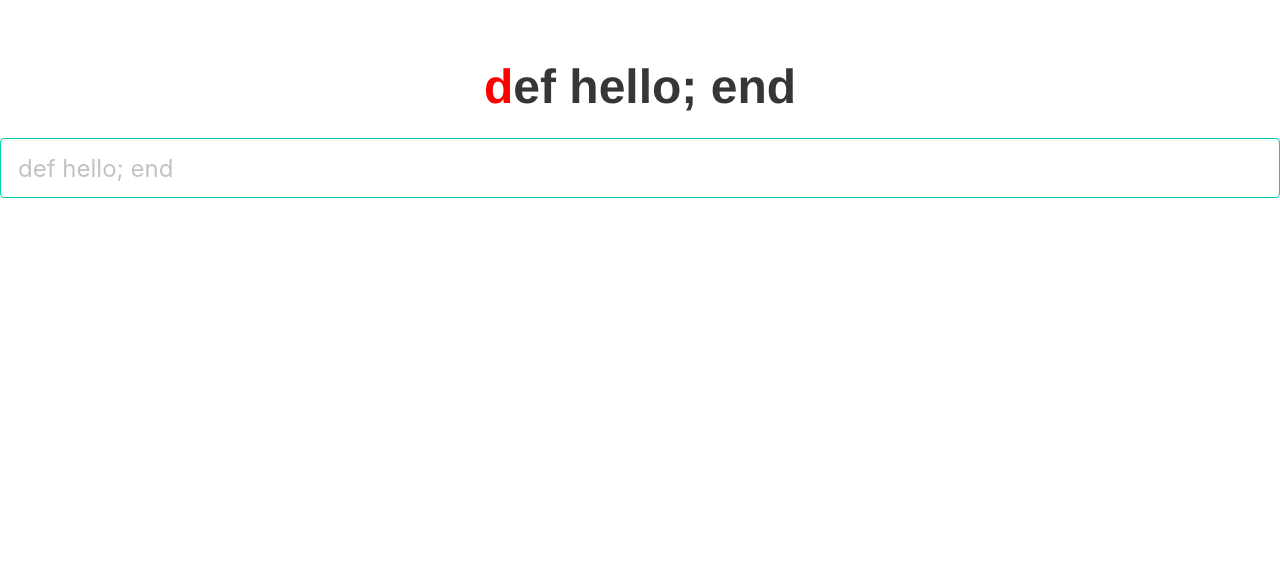
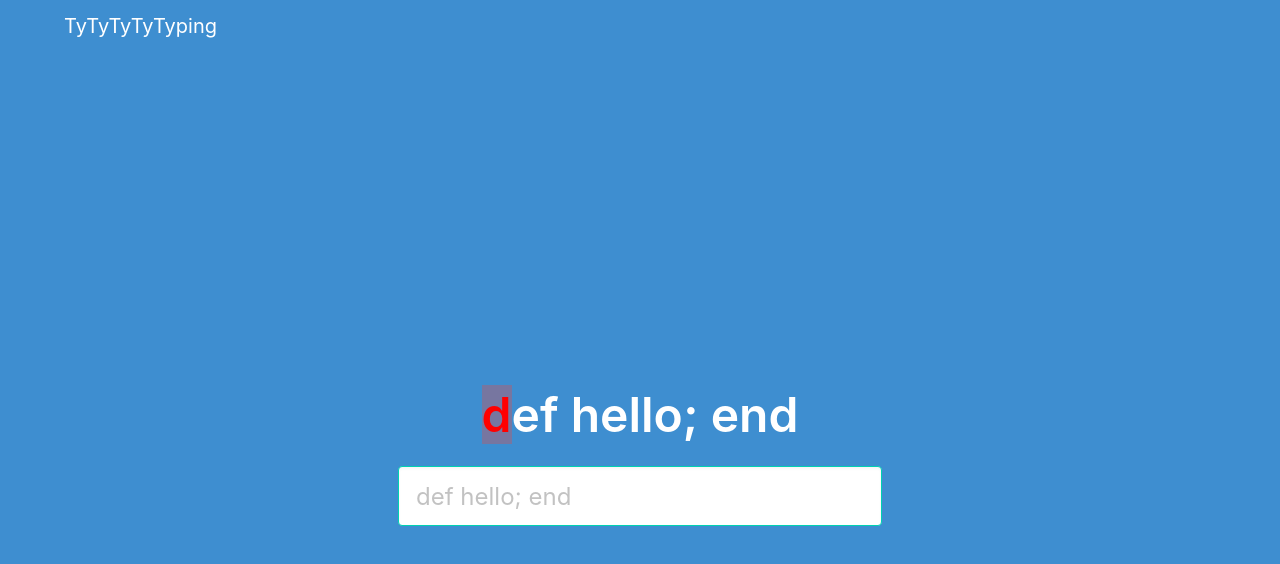
Before and after one commit to jacoyutorius/typinggame, a Vue app: page / in a window 1280 px wide. Shown: the top 564 px of the page. Built offline with nearby package versions, Linux system fonts and the light colour scheme.

Commit message:
add readme

```diff
--- a/src/App.vue
+++ b/src/App.vue
@@ -1,27 +1,16 @@
 <template>
   <div id="app">
-    <HelloWorld msg="Welcome to Your Vue.js App" />
+    <TypingPanel msg="Welcome to Your Vue.js App" />
   </div>
 </template>
 
 <script>
-import HelloWorld from "./components/HelloWorld.vue";
+import TypingPanel from "./components/TypingPanel.vue";
 
 export default {
   name: "App",
   components: {
-    HelloWorld
+    TypingPanel
   }
 };
 </script>
-
-<style>
-#app {
-  font-family: Avenir, Helvetica, Arial, sans-serif;
-  -webkit-font-smoothing: antialiased;
-  -moz-osx-font-smoothing: grayscale;
-  text-align: center;
-  color: #2c3e50;
-  margin-top: 60px;
-}
-</style>
--- a/src/components/HelloWorld.vue
+++ /dev/null
@@ -1,97 +0,0 @@
-<template>
-  <div class="hello">
-    <h1>
-      <span
-        v-for="(word, i) in answers"
-        v-bind:key="i"
-        class="title is-1"
-        v-bind:style="currentStyle(i)"
-      >{{ word }}</span>
-    </h1>
-    <h2 class="subtitle is-w">{{ result }}</h2>
-
-    <input
-      type="text"
-      class="input is-large"
-      v-bind:class="status"
-      @keypress="onKeypress"
-      v-model="input"
-      v-bind:placeholder="answer"
-    />
-  </div>
-</template>
-
-<script>
-export default {
-  name: "HelloWorld",
-  props: {
-    msg: String
-  },
-  data() {
-    return {
-      answer: "def hello; end",
-      input: "",
-      results: [],
-      nextIndex: 0,
-      status: "is-primary"
-    };
-  },
-  computed: {
-    result() {
-      return this.results.join("");
-    },
-    answers() {
-      return this.answer.split("");
-    },
-    isEndOfInput() {
-      return this.nextIndex == this.answer.length;
-    }
-  },
-  methods: {
-    currentStyle(index) {
-      return this.nextIndex == index ? "color: red" : "";
-    },
-    onKeypress(e) {
-      console.log(e);
-      e.preventDefault();
-
-      if (this.isEndOfInput && e.keyCode == 13) {
-        alert("finish!!");
-      }
-
-      if (this.answers[this.nextIndex] == e.key) {
-        this.playSound();
-        this.nextIndex += 1;
-        this.results.push(e.key);
-        this.input += e.key;
-        this.status = "is-primary";
-      } else {
-        this.playSound("se/error1.mp3");
-        this.status = "is-danger";
-      }
-    },
-    playSound(sound = "se/type1.mp3") {
-      const se = new Audio(sound);
-      se.play();
-    }
-  }
-};
-</script>
-
-<!-- Add "scoped" attribute to limit CSS to this component only -->
-<style scoped>
-h3 {
-  margin: 40px 0 0;
-}
-ul {
-  list-style-type: none;
-  padding: 0;
-}
-li {
-  display: inline-block;
-  margin: 0 10px;
-}
-a {
-  color: #42b983;
-}
-</style>
--- /dev/null
+++ b/src/components/ResultModal.vue
@@ -0,0 +1,62 @@
+<template>
+  <div class="modal" v-bind:class="modalActivate">
+    <div class="modal-background"></div>
+    <div class="modal-card">
+      <header class="modal-card-head">
+        <p class="modal-card-title">お疲れさまでした！</p>
+      </header>
+      <section class="modal-card-body">
+        <div class="table-container">
+          <table class="table">
+            <tbody>
+              <tr v-for="(m, i) in groupByResult" v-bind:key="i">
+                <td>{{ m[0] }}</td>
+                <td>{{ m[1] }}</td>
+              </tr>
+            </tbody>
+          </table>
+        </div>
+      </section>
+      <footer class="modal-card-foot">
+        <button class="button is-success">Save changes</button>
+        <button class="button" @click="resetResult">リセット</button>
+      </footer>
+    </div>
+  </div>
+</template>
+
+<script>
+export default {
+  name: "ResultModal",
+  props: {
+    active: {
+      type: Boolean,
+      required: true,
+      default: false
+    },
+    missTypes: {
+      type: Array
+    }
+  },
+  computed: {
+    modalActivate() {
+      return this.active ? "is-active" : "";
+    },
+    groupByResult() {
+      return this.missTypes.reduce((m, v) => {
+        if (m.has(v)) {
+          m.set(v, m.get(v) + 1);
+        } else {
+          m.set(v, 1);
+        }
+        return m;
+      }, new Map());
+    }
+  },
+  methods: {
+    resetResult() {
+      this.$emit("resetEvent");
+    }
+  }
+};
+</script>
--- /dev/null
+++ b/src/components/TypingPanel.vue
@@ -0,0 +1,164 @@
+<template>
+  <section class="hero is-info is-large">
+    <div class="hero-head">
+      <nav class="navbar">
+        <div class="container">
+          <div class="navbar-brand">
+            <a href="/" class="navbar-item subtitle">TyTyTyTyTyping</a>
+          </div>
+        </div>
+      </nav>
+    </div>
+
+    <div class="hero-body">
+      <div class="container has-text-centered">
+        <section class="section">
+          <div class="columns is-centered">
+            <div class="column">
+              <h1>
+                <span
+                  v-for="(word, i) in answers"
+                  v-bind:key="i"
+                  class="title is-1"
+                  v-bind:style="currentStyle(i)"
+                >{{ word }}</span>
+              </h1>
+            </div>
+          </div>
+
+          <div class="columns is-centered">
+            <div class="column is-half">
+              <input
+                type="text"
+                class="input is-large"
+                v-bind:class="status"
+                @keypress="onKeypress"
+                v-model="input"
+                v-bind:placeholder="answer"
+              />
+            </div>
+          </div>
+        </section>
+      </div>
+    </div>
+    <ResultModal v-bind:active="modalActive" v-bind:miss-types="missTypes" v-on:resetEvent="reset"></ResultModal>
+  </section>
+</template>
+
+<script>
+import ResultModal from "./ResultModal";
+
+export default {
+  name: "TypingPanel",
+  components: {
+    ResultModal
+  },
+  props: {
+    msg: String
+  },
+  data() {
+    return {
+      answer: "",
+      input: "",
+      results: [],
+      nextIndex: 0,
+      status: "is-primary",
+      questions: [
+        // "aaa",
+        // "bbb"
+        "def hello; end",
+        "if (A == B)",
+        "docker container exec -it app sh",
+        "git remote add origin https://github.com/repos/application.git",
+        "mysql -u user -p password",
+        "git add ."
+      ],
+      currentQuestionIndex: 0,
+      missTypes: [],
+      modalActive: false
+    };
+  },
+  computed: {
+    answers() {
+      if (this.answer === "" || this.answer == undefined) {
+        return "";
+      }
+
+      return this.answer.split("");
+    },
+    isEndOfInput() {
+      return this.nextIndex == this.answer.length;
+    },
+    missTypeLog() {
+      return this.missTypes.join("\r\n");
+    },
+
+    isLastQuestion() {
+      return this.currentQuestionIndex == this.questions.length - 1;
+    }
+  },
+  created() {
+    this.answer = this.getNextTarget();
+  },
+  methods: {
+    getNextTarget() {
+      return this.questions[this.currentQuestionIndex];
+    },
+    currentStyle(index) {
+      return this.nextIndex == index
+        ? "color: red; background-color: #f443364f;"
+        : "";
+    },
+    onKeypress(e) {
+      e.preventDefault();
+
+      if (this.isEndOfInput && e.keyCode == 13) {
+        if (this.isLastQuestion) {
+          this.modalActive = true;
+        } else {
+          alert("finish!!");
+          this.nextQuestion();
+        }
+        return;
+      }
+
+      if (this.answers[this.nextIndex] == e.key) {
+        this.playSound();
+        this.nextIndex += 1;
+        this.results.push(e.key);
+        this.input += e.key;
+        this.status = "is-primary";
+      } else {
+        this.playSound("se/error1.mp3");
+        this.status = "is-danger";
+        this.missTypes.push(this.answers[this.nextIndex]);
+      }
+    },
+    playSound(sound = "se/type1.mp3") {
+      const se = new Audio(sound);
+      se.play();
+    },
+    nextQuestion() {
+      this.currentQuestionIndex += 1;
+      this.answer = this.getNextTarget();
+      this.nextIndex = 0;
+      this.input = "";
+    },
+    reset() {
+      this.input = "";
+      this.results = [];
+      this.nextIndex = 0;
+      this.currentQuestionIndex = 0;
+      this.missTypes = [];
+      this.modalActive = false;
+      this.answer = this.getNextTarget();
+    }
+  }
+};
+</script>
+
+<style scoped>
+.hero {
+  min-height: 100vh;
+}
+</style>
```
Also changed, not shown: 1 other file (tests, documents, lock files or other folders).
